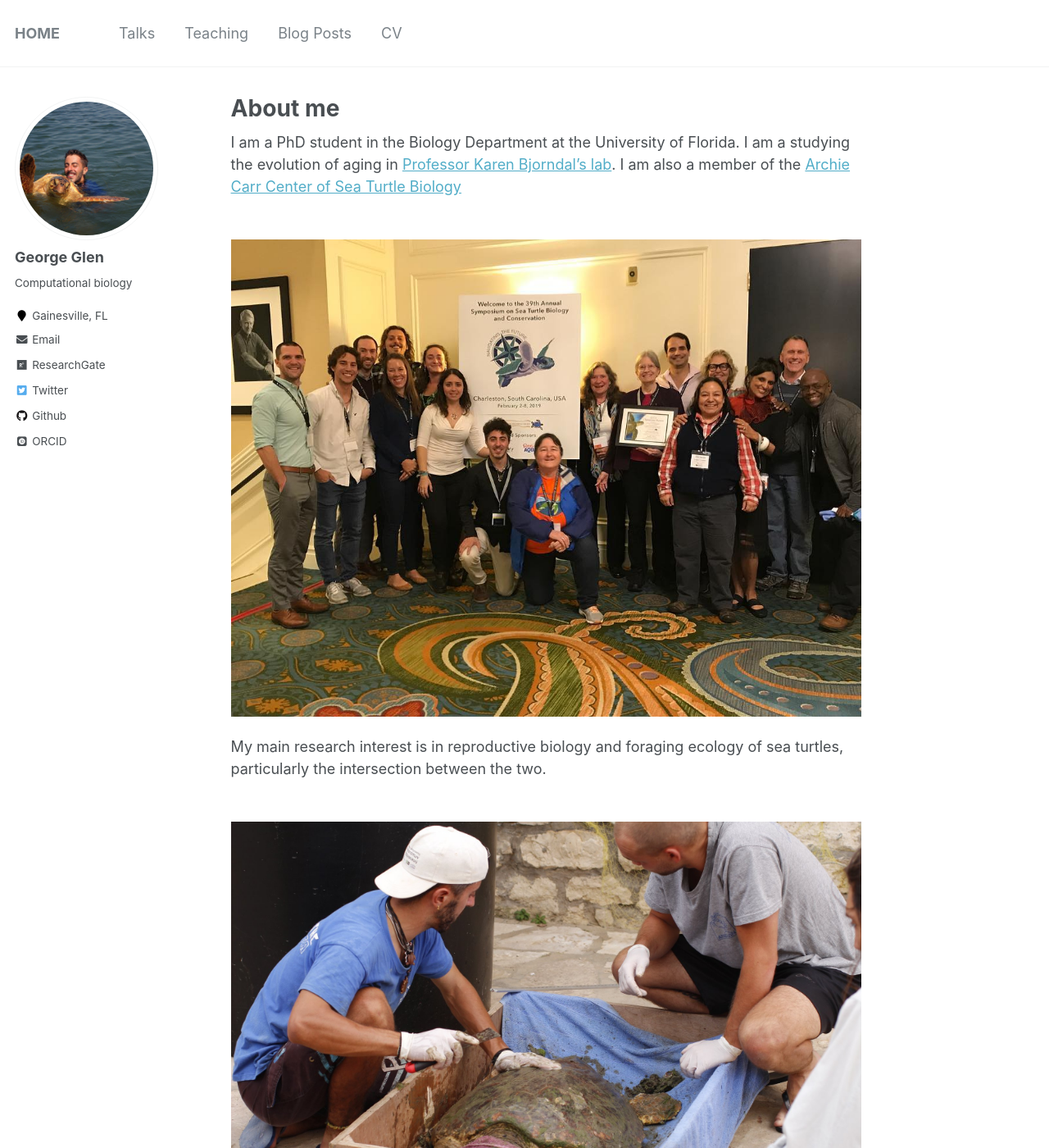
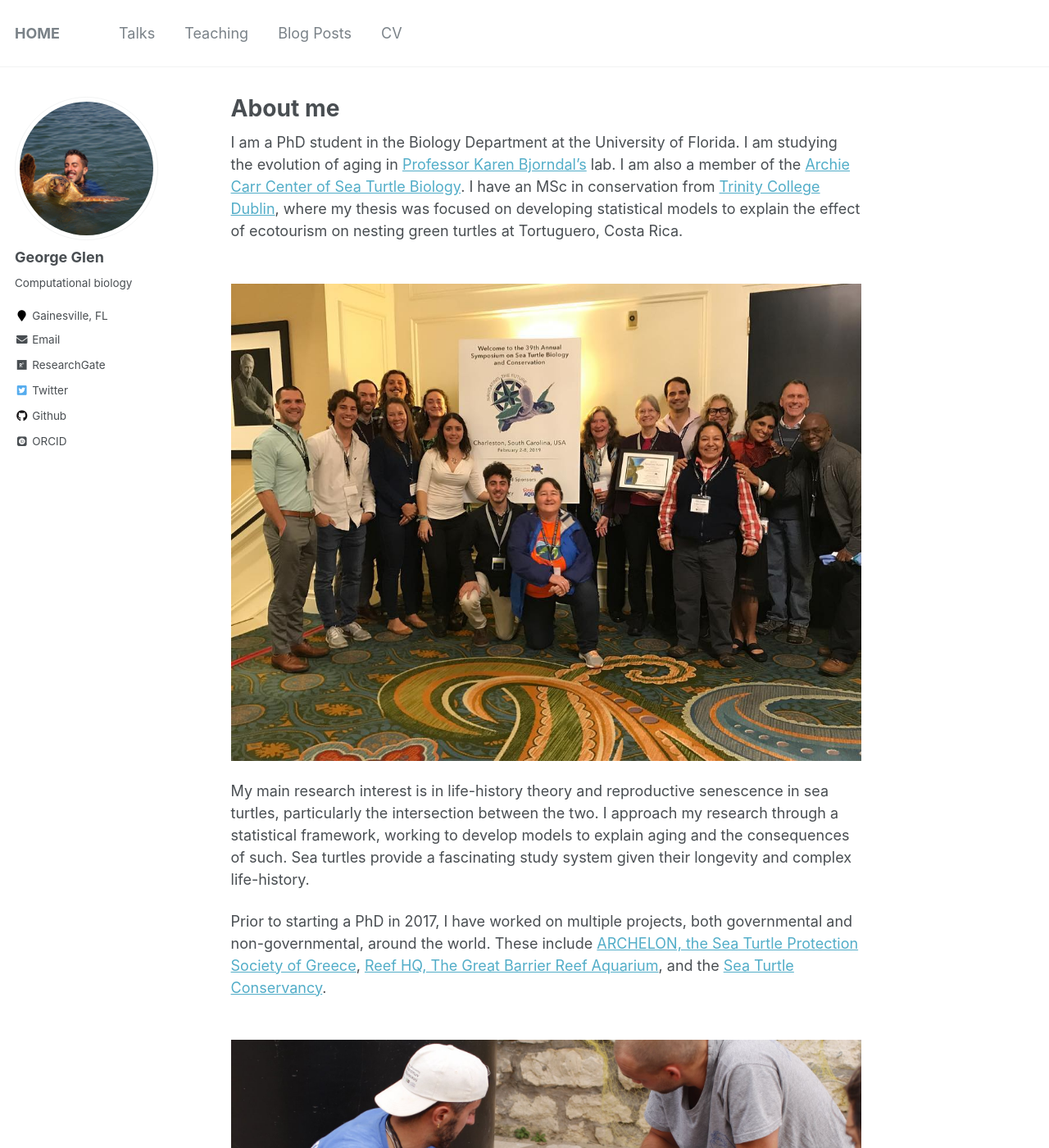
Before and after one commit to constantin-george/constantin-george.github.io, a Jekyll site: the page built from _pages/about.md, in a window 1280 px wide and 1400 px high. Shown: the whole window at 82% size. Built offline with Jekyll 4.4.1, drawn with Linux system fonts in a browser that asks for light colours; some web fonts are replaced.

Commit message:
Update about.md

```diff
--- a/_pages/about.md
+++ b/_pages/about.md
@@ -9,10 +9,13 @@ redirect_from:
 ---
 
 
-I am a PhD student in the Biology Department at the University of Florida. I am a studying the evolution of aging in [Professor Karen Bjorndal's lab](https://biology.ufl.edu/bjorndal/). I am also a member of the [Archie Carr Center of Sea Turtle Biology](https://accstr.ufl.edu/)
+I am a PhD student in the Biology Department at the University of Florida. I am studying the evolution of aging in [Professor Karen Bjorndal's](https://biology.ufl.edu/bjorndal/) lab. I am also a member of the [Archie Carr Center of Sea Turtle Biology](https://accstr.ufl.edu/). I have an MSc in conservation from [Trinity College Dublin](https://naturalscience.tcd.ie/postgraduate/msc-biodiversity/), where my thesis was focused on developing statistical models to explain the effect of ecotourism on nesting green turtles at Tortuguero, Costa Rica.
 
 <br/><img src='/images/ISTS_charleston.png'>
 
-My main research interest is in reproductive biology and foraging ecology of sea turtles, particularly the intersection between the two.
+My main research interest is in life-history theory and reproductive senescence in sea turtles, particularly the intersection between the two. I approach my research through a statistical framework, working to develop models to explain aging and the consequences of such. Sea turtles provide a fascinating study system given their longevity and complex life-history.
+
+Prior to starting a PhD in 2017, I have worked on multiple projects, both governmental and non-governmental, around the world. These include [ARCHELON, the Sea Turtle Protection Society of Greece](https://www.archelon.gr/index_eng.php), [Reef HQ, The Great Barrier Reef Aquarium](https://www.reefhq.com.au), and the [Sea Turtle Conservancy](https://conserveturtles.org).
+
 
 <br/><img src='/images/sea_turtle_greece1.png'>
```
